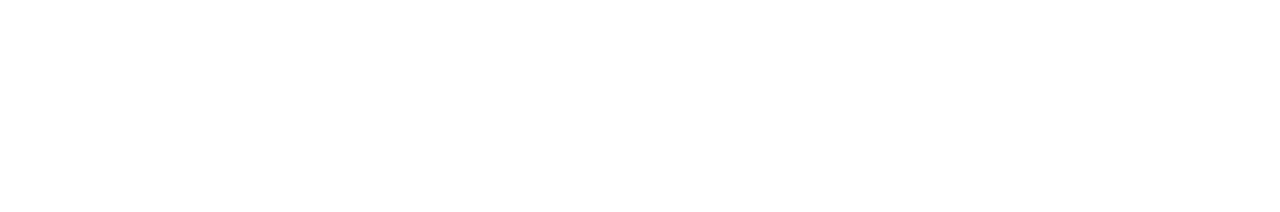
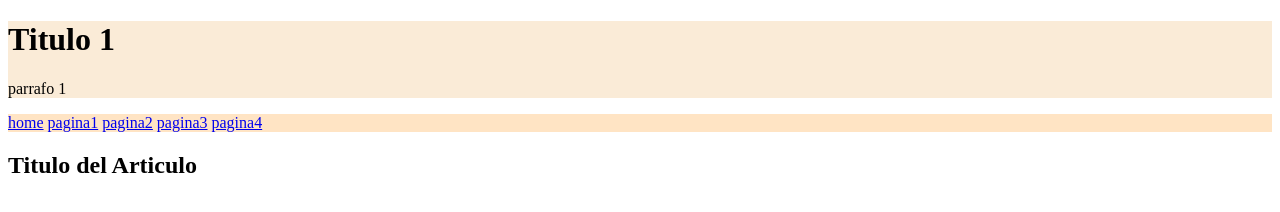
Before and after one commit to semjat/DESARROLLO-WEB, a plain HTML site: page ESTRUCTURA/02ESTRUCTURA/index02.html in a window 1280 px wide. Drawn offline with Linux system fonts and the light colour scheme.

Commit message:
ya estas

```diff
--- a/ESTRUCTURA/02ESTRUCTURA/index02.html
+++ b/ESTRUCTURA/02ESTRUCTURA/index02.html
@@ -5,20 +5,44 @@
     <meta http-equiv="X-UA-Compatible" content="IE=edge">
     <meta name="viewport" content="width=device-width, initial-scale=1.0">
     <title>PROYECTO02</title>
-    <style>
-
-    </style>
-
 </head>
 <body>
+<header>
+  <hgroup style="background-color:antiquewhite;">
+    <h1>Titulo 1</h1>
+    <p> parrafo 1</p>
+  </hgroup>
+    <nav style="background-color:bisque;">
+      <a href="#home">home</a>
+      <a href="#pagina1">pagina1</a>
+      <a href="#pagina2">pagina2</a>
+      <a href="#pagina3">pagina3</a>
+      <a href="#pagian4">pagina4</a>
+    </nav>
+  </header>
 
+  <main>
+<article>
 <header>
-    <hgroup style=" background-color:#E7D10OOI;">
+  <h1> Titulo del Articulo</h1>
+</header>
+<section>
+  <figcaption>
 
-    </hgroup>
-</header>
+  </figcaption>
+  <p></p>
+</section>
 
+</article>
+  </main>
+
+  <footer>
+
+
+  </footer>
 
 
 </body>
+
+
 </html>
```
